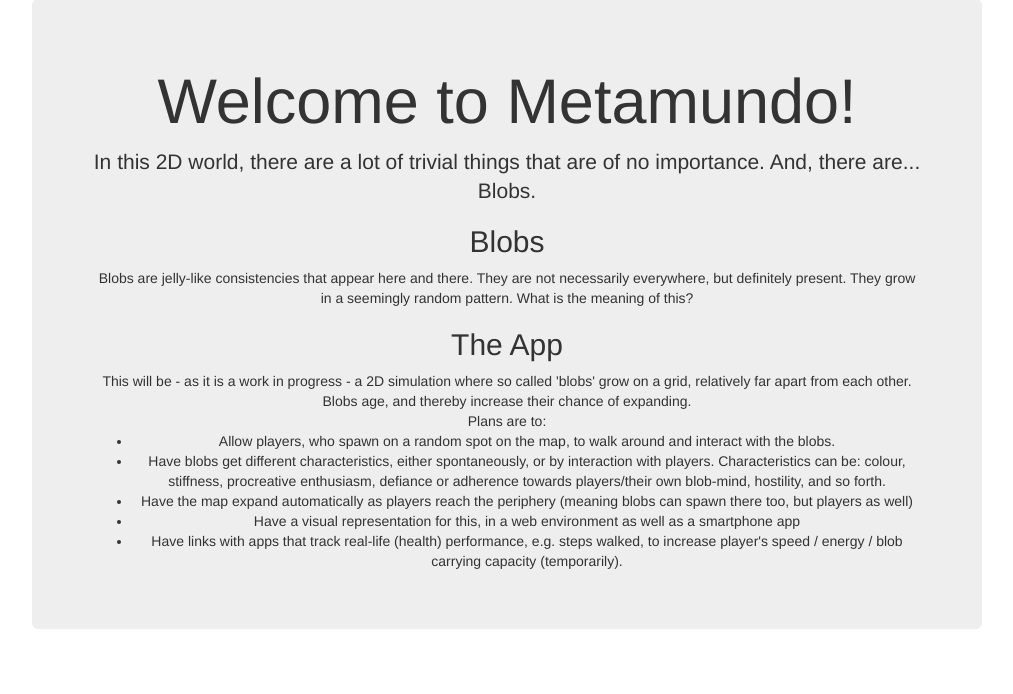
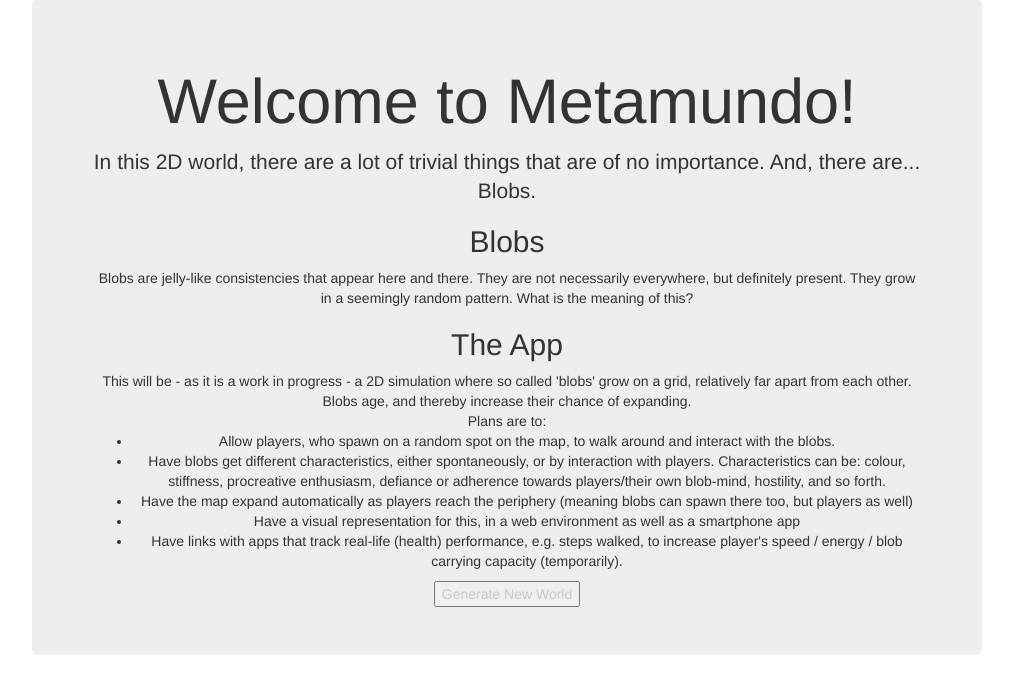
Before and after one commit to tychovk/metamundo, a Django app: page / in a window 1280 px wide. Shown: the part 87-781 px from the top of the page, without its empty margins (133-1146 px from the left). Run offline with Django 3.2, Linux system fonts and the light colour scheme; some libraries are stand-ins or nearby versions.

Commit message:
world_coords are transferred to the template

```diff
--- a/metamundo/app/templates/home.html
+++ b/metamundo/app/templates/home.html
@@ -37,6 +37,8 @@ Plans are to:
     </li>
 </ul>
 
+<a href="/world/new"><input type="button" class="jumbo" id="start_world" value="Generate New World"></a>
+
 
 </div>
 </div>
--- a/metamundo/app/views.py
+++ b/metamundo/app/views.py
@@ -7,20 +7,31 @@ def home_page(request):
     return render(request, 'home.html')
 
 
+def new_world(request):
+    world_grid = WorldGrid()
+    world_coords = world_grid.world_coords
+    world = World.objects.create(world_coords=world_coords)
+    return redirect('/world/{}/'.format(world.id))
+
+
+def view_world(request, world_id):
+    world = World.objects.get(id=world_id)
+    world_coords = json.loads(world.world_coords) # what is going on here
+    blob_coords = None
+    if hasattr(world, 'blob_coords'):
+        blob_coords = json.loads(world.blob_coords)
+    return render(request, 'control_panel.html', {'world_coords': world_coords,
+                                                  'blob_coords': blob_coords})
+
+
 def control_panel(request):
-    if request.method == 'POST':
-        world_grid = WorldGrid()
-        world_coords = json.dumps(world_grid.world_coords)
-        world = World.objects.create(world_coords=world_coords)
-        return redirect('/grid/{}'.format(world.id))
     return render(request, 'control_panel.html', {'world': False})
-
 
 
 def new_grid(request):
     if request.method == 'POST':
         world_grid = WorldGrid()
-        world_coords = json.dumps(world_grid.world_coords)
+        world_coords = world_grid.world_coords
         world = World.objects.create(world_coords=world_coords)
         return redirect('/grid/{}'.format(world.id))
     return render(request, 'grid.html', {'world': False})
--- a/metamundo/functional_tests/tests.py
+++ b/metamundo/functional_tests/tests.py
@@ -32,7 +32,7 @@ class MetamundoControler(StaticLiveServerTestCase):
     def test_control_functions(self):
 
         # Management gets to the control panel:
-        self.browser.get("http://localhost:8000/control_panel")
+        self.browser.get("http://localhost:8000")
 
         # We see it in the title
         # self.assertIn('Metamundo Control Panel', self.browser.title)
--- a/metamundo/metamundo/urls.py
+++ b/metamundo/metamundo/urls.py
@@ -21,7 +21,8 @@ from app import views
 
 urlpatterns = [
     url(r'^$', views.home_page, name='home'),
-    url(r'^control_panel$', views.control_panel, name='control_panel'),
+    url(r'^world/new$', views.new_world, name='new_world'),
+    url(r'^world/(\d+)/$', views.view_world, name='view_world'),
     url(r'^grid/(\d+)/$', views.view_grid, name='view_grid'),
     url(r'^grid/new$', views.new_grid, name='new_grid'),
     #url(r'^admin/', admin.site.urls),
```
Also changed, not shown: metamundo/app/models.py (+7 -0 lines), metamundo/app/templates/control_panel.html (+14 -5 lines), metamundo/app/tests.py (+19 -17 lines), metamundo/app/migrations/0003_auto_20160617_0643.py (added), metamundo/app/migrations/0004_auto_20160617_0647.py (added), metamundo/app/migrations/0005_auto_20160617_0648.py (added), metamundo/app/migrations/0006_auto_20160617_0655.py (added), metamundo/app/migrations/0007_auto_20160617_0709.py (added), metamundo/app/migrations/0008_remove_world_world_coords.py (added), metamundo/app/migrations/0009_world_world_coords.py (added).
